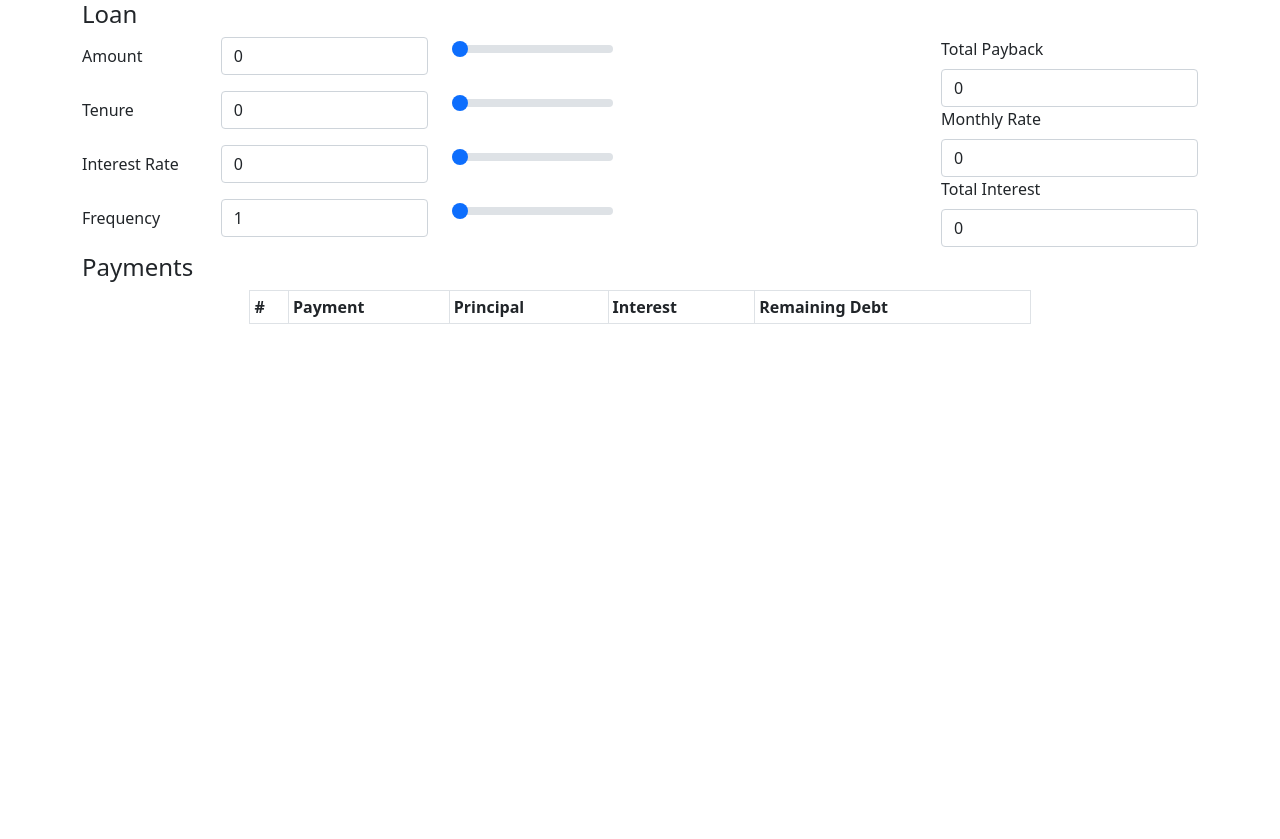
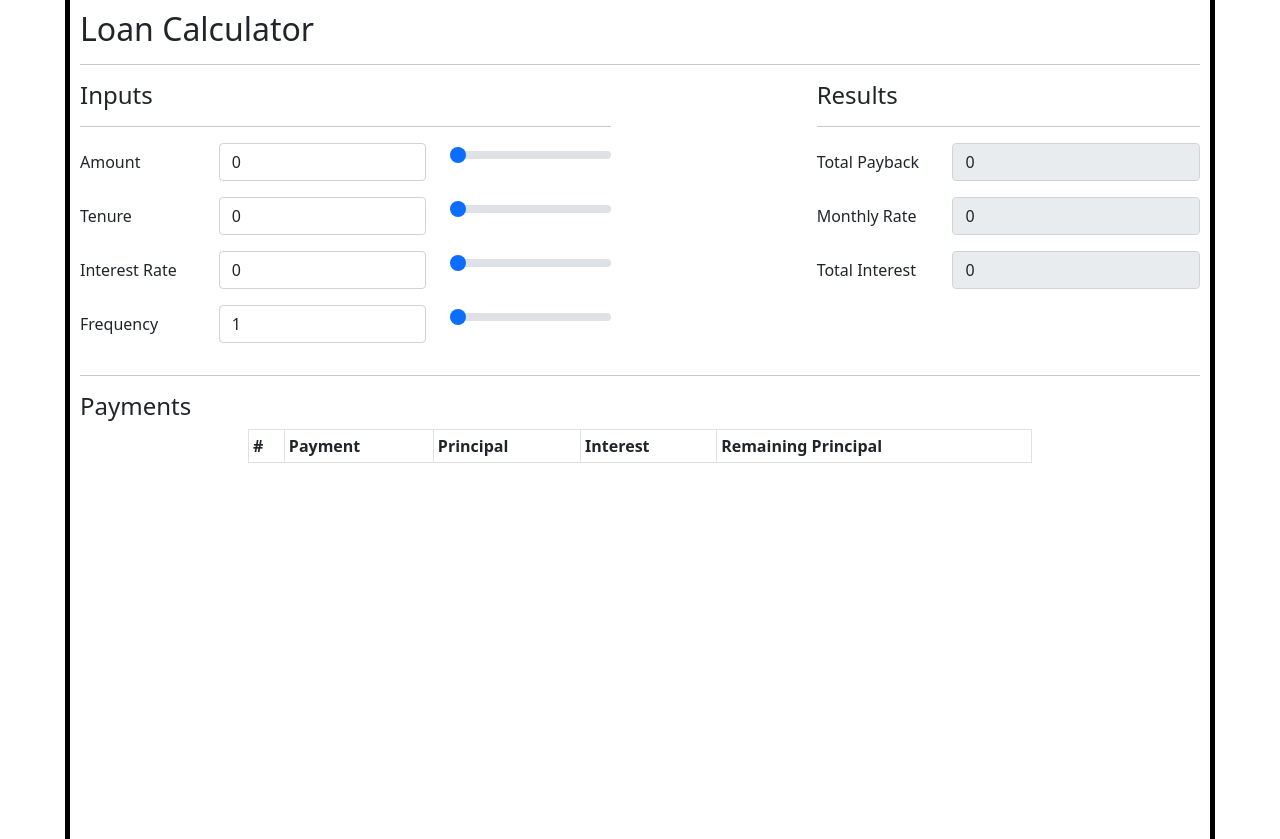
Before and after one commit to loan-zone-iiht/frontend, a React (Create React App) app: page /calculator in a window 1280 px wide. Before the commit the page ends 800 px from the top, so only its background shows below. Built offline with nearby package versions, Linux system fonts and the light colour scheme.

Commit message:
loan calculator grid style added

```diff
--- a/src/pages/LoanCalculator/CalculatorPage.js
+++ b/src/pages/LoanCalculator/CalculatorPage.js
@@ -98,12 +98,21 @@ const CalculatorPage = () => {
   return (
     <React.Fragment>
       {/* {console.log(paymentState)} */}
-      <Container aria-rowspan="1">
+      <Container
+        style={{
+          padding: "10px",
+          //   outline: "5px 0px 5px 0px dotted green",
+          boxShadow: "-5px 0px 0px 0px black, 5px 0px 0px 0px black",
+        }}
+      >
         <div className="">
-          <h4>Loan</h4>
+          <h2>Loan Calculator</h2>
+          <hr />
           <div style={{ display: "flex" }}>
             <div>
-              <Form >
+              <h4>Inputs</h4>
+              <hr />
+              <Form>
                 <FormGroup row>
                   <Label sm={3} label="Amount" for="exampleRange1">
                     Amount
@@ -215,38 +224,61 @@ const CalculatorPage = () => {
               </Form>
             </div>
             <div style={{ marginLeft: "auto" }}>
-              <Label label="Total Payback" for="exampleRange4">
+              <h4>Results</h4>
+              <hr />
+              <Form>
+                <FormGroup row>
+                  <Label sm={4} label="Total Payback" for="exampleRange4">
                     Total Payback
                   </Label>
+                  <Col sm={8}>
                     <Input
                       id="totalRes"
                       name="totalRes"
                       placeholder="Total"
                       type="text"
+                      disabled
+                      readOnly
                       value={loanRes.totalRes}
                     />
-              <Label label="Payback Rate" for="exampleRange4">
+                  </Col>
+                </FormGroup>
+                <FormGroup row>
+                  <Label sm={4} label="Payback Rate" for="exampleRange4">
                     Monthly Rate
                   </Label>
+                  <Col sm={8}>
                     <Input
                       id="paybackRes"
                       name="paybackRes"
                       placeholder="Rate"
                       type="text"
+                      disabled
+                      readOnly
                       value={loanRes.paybackRes}
                     />
-              <Label label="Total Interest" for="exampleRange5">
+                  </Col>
+                </FormGroup>
+                <FormGroup row>
+                  <Label sm={4} label="Total Interest" for="exampleRange5">
                     Total Interest
                   </Label>
+                  <Col sm={8}>
                     <Input
                       id="totalInterestRes"
                       name="totalInterestRes"
                       placeholder="interest"
                       type="text"
+                      disabled
+                      readOnly
                       value={loanRes.totalInterestRes}
                     />
+                  </Col>
+                </FormGroup>
+              </Form>
             </div>
           </div>
+          <hr />
           <h4>Payments</h4>
           <div
             className=""
@@ -263,7 +295,7 @@ const CalculatorPage = () => {
               className=".container-sm "
               style={{
                 width: "70%",
-                height: "30vh",
+                height: "50vh",
                 overflowX: "hidden",
               }}
             >
@@ -274,7 +306,7 @@ const CalculatorPage = () => {
                     <th>Payment</th>
                     <th>Principal</th>
                     <th>Interest</th>
-                    <th>Remaining Debt</th>
+                    <th>Remaining Principal</th>
                   </tr>
                 </thead>
                 <tbody>
```
Lines whose indentation alone changed are shown as unchanged.
